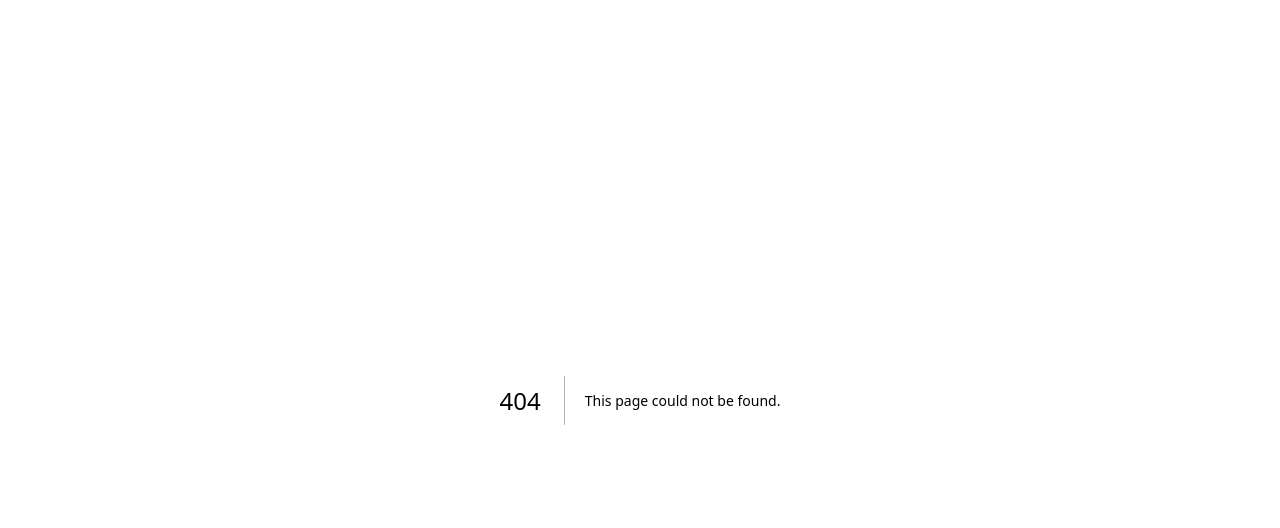
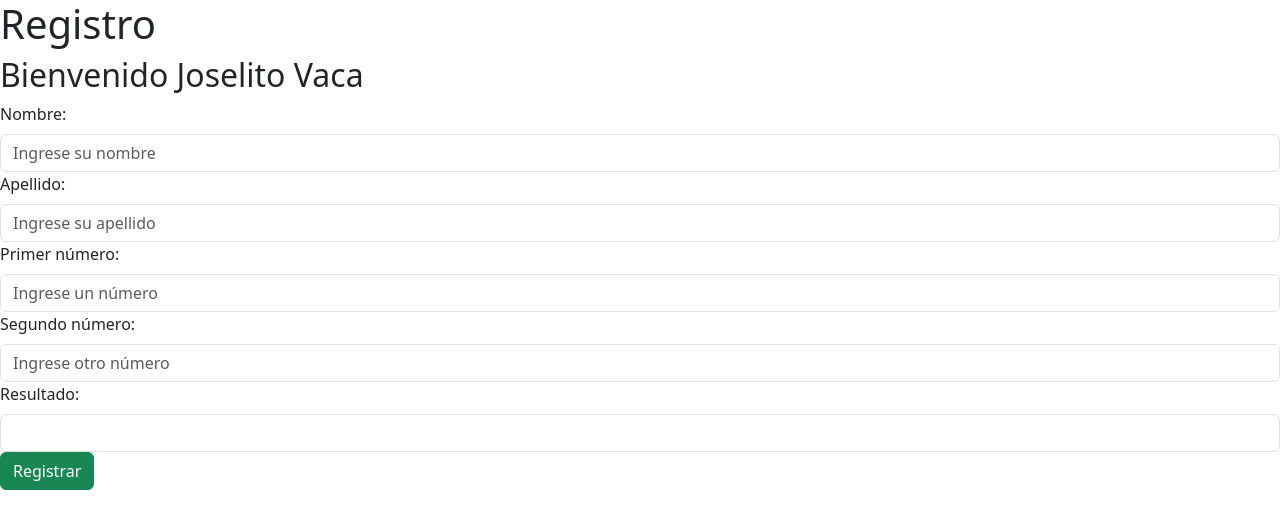
Before and after one commit to lxishh/frontendieic1, a Next.js app: page /Pagina2 in a window 1280 px wide. Before the commit this address had no page. Shown: the top 528 px of the page. Built offline with nearby package versions, Linux system fonts and the light colour scheme.

Commit message:
Pagina2
se agregó bootstrap

se usó useState

en tiempo real

(debo realizar una calculadora)

```diff
--- a/src/pages/Pagina1.tsx
+++ b/src/pages/Pagina1.tsx
@@ -1,4 +1,5 @@
 import React from 'react'
+import { Pagina2 } from '@/Componentes/Pagina2'
 
 export const Pagina1 = () => {
   return (
--- /dev/null
+++ b/src/pages/Pagina2.tsx
@@ -0,0 +1,74 @@
+import React, { useState } from 'react'
+import Button from 'react-bootstrap/Button';
+import Form from 'react-bootstrap/Form';
+
+export const Pagina2 = () => {
+  const [nombre, setNombre] = useState("Joselito")
+  const [apellido, setApellido] = useState("Vaca")
+
+
+  const [eNombre, setENombre] = useState("")
+  const validarNombre = (valor:string) =>{
+    if(valor.length<4){
+        setENombre("Debes ingresar 4 caracteres")
+    }else{
+        setENombre("")
+    }
+    setNombre(valor)
+  }
+
+
+  return (
+    <>
+    <h1>Registro</h1>
+    <h2>Bienvenido {nombre} {apellido}</h2>
+
+
+    <Form>
+        <Form.Group>
+            <Form.Label>Nombre:</Form.Label>
+            <Form.Control
+                type='text'
+                placeholder='Ingrese su nombre'
+                onChange={(e)=>validarNombre(e.currentTarget.value)}
+            />
+            <Form.Text>
+                {eNombre}
+            </Form.Text>
+        </Form.Group>
+        <Form.Group>
+            <Form.Label>Apellido:</Form.Label>
+            <Form.Control
+                type='text'
+                placeholder='Ingrese su apellido'
+                onChange={(e)=>setApellido(e.currentTarget.value)}
+            />
+        </Form.Group>
+
+        <Form.Group>
+            <Form.Label>Primer número:</Form.Label>
+            <Form.Control
+                type='number'
+                placeholder='Ingrese un número'
+            />
+        </Form.Group>
+        <Form.Group>
+            <Form.Label>Segundo número:</Form.Label>
+            <Form.Control
+                type='number'
+                placeholder='Ingrese otro número'
+            />
+        </Form.Group>
+        <Form.Group>
+            <Form.Label>Resultado:</Form.Label>
+            <Form.Control
+                type='number'
+            />
+        </Form.Group>
+        <Button type='button' variant='success'>Registrar</Button>
+    </Form>
+    </>
+  )
+}
+
+export default Pagina2
--- a/src/pages/index.tsx
+++ b/src/pages/index.tsx
@@ -6,6 +6,7 @@
     <>
       <nav>
         <Link href={"/Pagina1"}>Pagina 1</Link>
+        <Link href={"/Pagina2"}>Pagina 2</Link>
       </nav>
       <Perfil nombre="Joselito" apellido="Vaca" edad={20}/>
       <Perfil nombre="Pablo" apellido="Marmol" edad={15}/>
```
Also changed, not shown: package.json (+6 -4 lines), src/Componentes/Pagina2.tsx (added, +19 -0 lines), src/pages/_app.tsx (+7 -0 lines), 1 other file (tests, documents, lock files or other folders).
